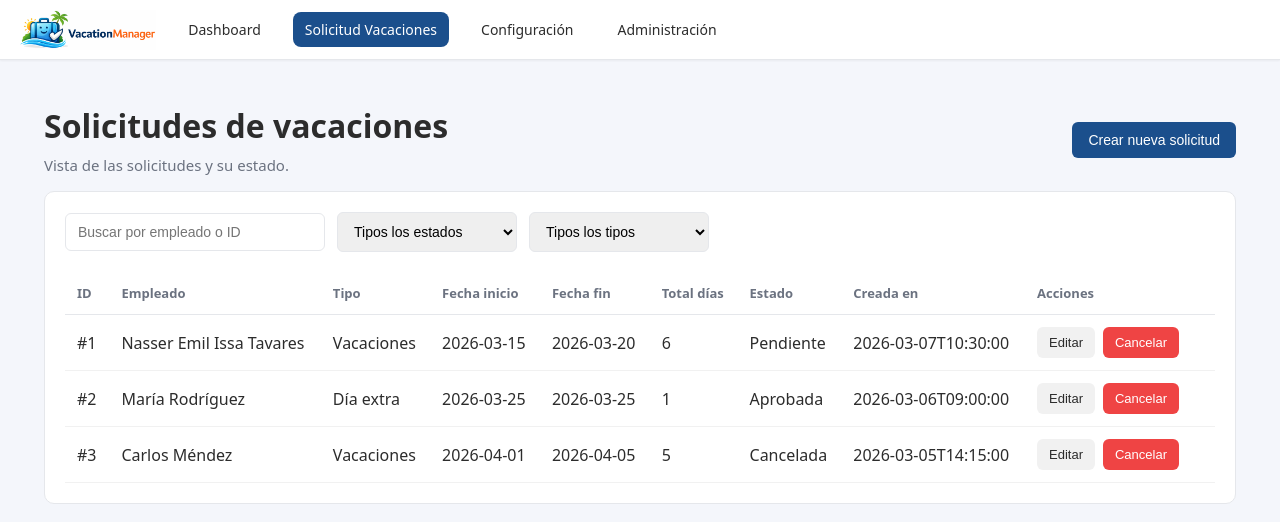
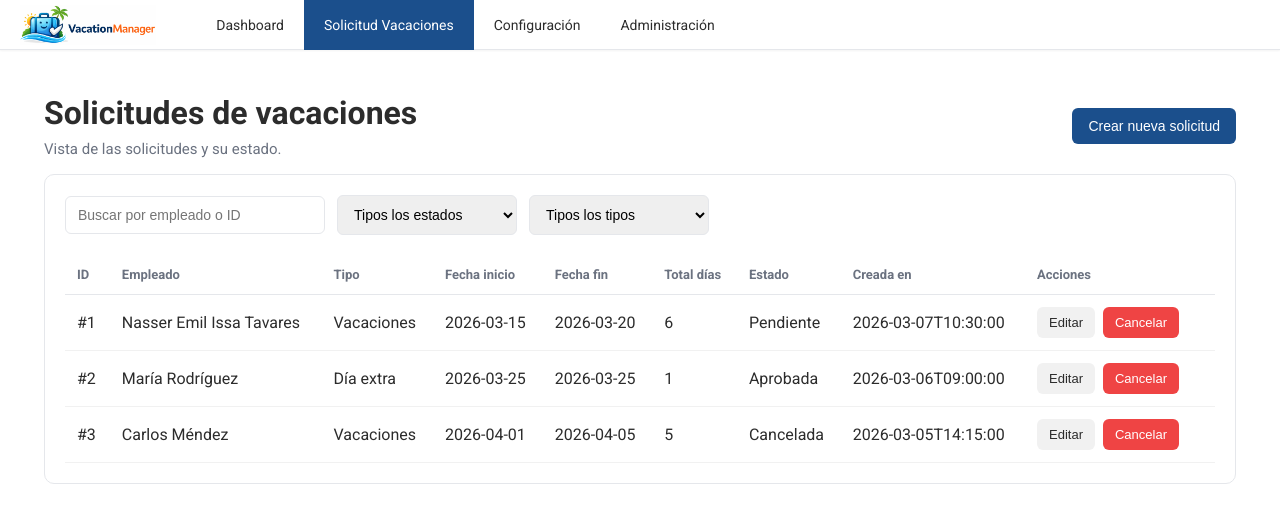
Before and after one commit to nasserissat/VacationManagerBackend, a Vue app in the folder vacation-frontend/: page /leaves in a window 1280 px wide. Shown: the top 522 px of the page. Built offline with nearby package versions, Linux system fonts and the light colour scheme.

Commit message:
navbar layout improved

```diff
--- a/vacation-frontend/src/components/Navbar.component.vue
+++ b/vacation-frontend/src/components/Navbar.component.vue
@@ -6,7 +6,7 @@
         src="../assets/vm-logo-horizontal.png"
         alt="Logo"
         class="logo"
-        @click="router.push('/')"
+        @click="router.push('/dashboard')"
       >
 
       <div
@@ -110,6 +110,7 @@ function isParentActive(module) {
   height: 40px;
   width: auto;
   cursor: pointer;
+  margin-right: 40px;
   transition: transform 0.2s ease;
 }
 
--- a/vacation-frontend/src/pages/DashboardPage.vue
+++ b/vacation-frontend/src/pages/DashboardPage.vue
@@ -3,5 +3,6 @@
     <h1>Dashboard</h1>
     <p>Resumen rápido de las vacaciones, empleados disponibles y permisos.</p>
     <p>Aquí van las estadísticas de las solicitudes de vacaciones.</p>
+    <img src="../assets/vm-logo-horizontal.png" alt="Logo del gestor de vacaciones">
   </div>
 </template>
--- a/vacation-frontend/src/router/index.ts
+++ b/vacation-frontend/src/router/index.ts
@@ -4,7 +4,6 @@ import LeavesPage from '@/pages/LeavesPage.vue'
 import LoginPage from '@/auth/LoginPage.vue'
 import MainLayout from '@/pages/MainLayout.vue'
 import EmployeePage from '@/pages/settings/EmployeePage.vue'
-import EmployeeModule from '@/components/EmployeeModule.vue'
 import RolePage from '@/pages/admin/RolePage.vue'
 import DepartmentPage from '@/pages/settings/DepartmentPage.vue'
 import ExtraBenefitDayPage from '@/pages/settings/ExtraBenefitDayPage.vue'
@@ -20,7 +19,7 @@ export const router = createRouter({
        children: [
         { path: '/dashboard', name: 'dashboard', component: DashboardPage } ,
         { path: '/leaves', name: 'leaves', component: LeavesPage },
-        { path: '/employees', name: 'employees', component: EmployeeModule },
+        { path: '/employees', name: 'employees', component: EmployeePage },
         /*Settings module*/
         { path: '/config/employees', name: 'config-employees', component: EmployeePage},
         { path: '/config/departments', name: 'config-departments', component: DepartmentPage},
--- a/vacation-frontend/src/styles.css
+++ b/vacation-frontend/src/styles.css
@@ -1,3 +1,6 @@
+
+@import url('https://fonts.googleapis.com/css2?family=Roboto:ital,wght@0,100..900;1,100..900&display=swap');
+
 :root{
 
   /* colores */
@@ -51,9 +54,9 @@
 
 body{
   margin:0;
-  font-family:system-ui,-apple-system,Segoe UI,Roboto,Ubuntu;
-  background:var(--bg);
+  font-family: 'Roboto', sans-serif;
   color:var(--text);
+
 }
  /* A continuación se aplican las clases CSS inspiradas en Tailwind CSS para facilitar la escritura del diseño */
 
@@ -316,7 +319,7 @@ body{
 }
 .navbar{
 
-  height:60px;
+  height:50px;
 
   display:flex;
   align-items:center;
@@ -335,10 +338,11 @@ body{
 
   display:flex;
   align-items:center;
-  gap:20px;
+  height: 50px;
 
 }
 .nav-item{
+  cursor: pointer;
   position: relative;
   font-size: 14px;
   color: var(--text);
@@ -348,31 +352,42 @@ body{
 .nav-link{
   display: inline-flex;
   align-items: center;
+  justify-content: center;
   cursor: pointer;
-  padding: 8px 12px;
-  border-radius: 8px;
+  padding: 8px 20px;
   color: var(--text);
   text-decoration: none;
+  height: 50px;
+  position: relative;
+  transition:
+    background-color 0.28s ease,
+    color 0.28s ease,
+    box-shadow 0.28s ease,
+    transform 0.2s ease;
 }
 
-
+.nav-link:hover:not(.nav-link-exact-active){
+  background-color: var(--gray-100);
+}
 
 .nav-link-exact-active{
-  background: var(--primary);
-  transition: background .0.5s ease;
+  background-color: var(--primary);
   color: var(--white);
-  text-decoration: none;
+  cursor: pointer;
 }
 
 
 .has-dropdown{
   padding-bottom: 14px;
   margin-bottom: -14px;
+
 }
 
 .dropdown-menu{
   position: absolute;
-  top: calc(100% + 8px);
+  top: 100%;
+margin-top: 8px;
+cursor: default;
   left: 0;
 
   min-width: 220px;
@@ -396,10 +411,12 @@ body{
   opacity: 1;
   visibility: visible;
   transform: translateY(0);
+  cursor: pointer;
 }
 
 .dropdown-item{
   display: flex;
+  width: 100%;
   align-items: center;
   gap: 10px;
   padding: 10px 16px;
@@ -410,10 +427,13 @@ body{
   text-decoration: none;
 }
 
+
 .dropdown-item:hover{
   background: var(--gray-100);
   color: var(--text);
   text-decoration: none;
+
+
 }
 
 .dropdown-item-exact-active{
@@ -465,7 +485,7 @@ body{
 }
 .container{
 
-  max-width:1400px;
+  max-width:auto;
 
   margin:auto;
 
@@ -488,7 +508,6 @@ body{
     background: rgba(255, 255, 255, 0.6);
     transform: skewX(-25deg);
     transition: all 0.7s;
-    pointer-events: none;
 }
 
 .shine-effect:hover::before {
```
